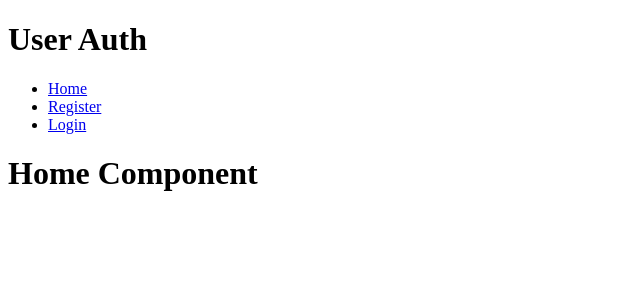
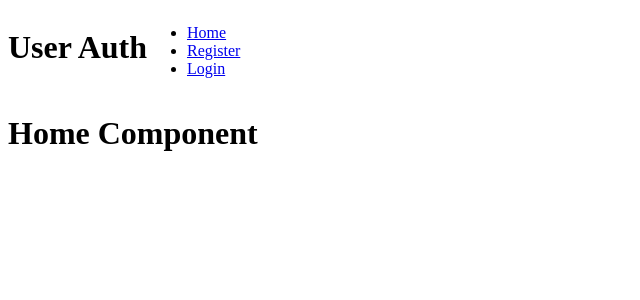
Before and after one commit to sambdt/user-auth, a React (Create React App) app: page / in a window 1280 px wide. Shown: the top 300 px of the page, without its empty margins (0-640 px from the left). Built offline with nearby package versions, Linux system fonts and the light colour scheme.

Commit message:
move route to App and title and navbar to header

```diff
--- a/src/App.css
+++ b/src/App.css
@@ -1,38 +1,3 @@
-.App {
-  text-align: center;
+.header {
+  display: flex;
 }
-
-.App-logo {
-  height: 40vmin;
-  pointer-events: none;
-}
-
-@media (prefers-reduced-motion: no-preference) {
-  .App-logo {
-    animation: App-logo-spin infinite 20s linear;
-  }
-}
-
-.App-header {
-  background-color: #282c34;
-  min-height: 100vh;
-  display: flex;
-  flex-direction: column;
-  align-items: center;
-  justify-content: center;
-  font-size: calc(10px + 2vmin);
-  color: white;
-}
-
-.App-link {
-  color: #61dafb;
-}
-
-@keyframes App-logo-spin {
-  from {
-    transform: rotate(0deg);
-  }
-  to {
-    transform: rotate(360deg);
-  }
-}
--- a/src/App.js
+++ b/src/App.js
@@ -1,5 +1,11 @@
 import React, { useEffect, useState } from 'react';
-import NavBar from './component/NavBar';
+import { Route } from 'react-router-dom';
+
+import Header from './component/Header';
+import Home from './component/Home';
+import Register from './component/Register';
+import Login from './component/Login';
+import Account from './component/Account';
 
 function App() {
   const [userLoggedIn, setUserLoggedIn] = useState(false);
@@ -18,8 +24,19 @@ function App() {
 
   return (
     <div>
-      <h1> User Auth </h1>
-      <NavBar userLoggedIn={userLoggedIn} handleAuth={handleAuth} />
+      <Header userLoggedIn={userLoggedIn} handleAuth={handleAuth} />
+      <Route path="/" component={Home} exact />
+      <Route path="/register" component={Register} />
+      <Route
+        path="/login"
+        render={(props) => (
+          <Login
+            {...props}
+            handleAuth={handleAuth}
+          />
+        )}
+      />
+      <Route path="/account" component={Account} />
     </div>
   );
 }
--- /dev/null
+++ b/src/component/Header.js
@@ -0,0 +1,11 @@
+import React from 'react';
+import NavBar from './NavBar';
+
+export default function Header({ userLoggedIn, handleAuth }) {
+  return (
+    <div className="header">
+      <h1> User Auth </h1>
+      <NavBar userLoggedIn={userLoggedIn} handleAuth={handleAuth} />
+    </div>
+  );
+}
--- a/src/component/NavBar.js
+++ b/src/component/NavBar.js
@@ -1,14 +1,8 @@
 import React from 'react';
-import { Link, Route, withRouter } from 'react-router-dom';
-
-import Home from './Home';
-import Register from './Register';
-import Login from './Login';
-import Account from './Account';
+import { Link, withRouter } from 'react-router-dom';
 
 function NavBar({ userLoggedIn, handleAuth, history }) {
   return (
-    <div>
     <ul>
       <li>
         <Link to="/"> Home </Link>
@@ -42,22 +36,7 @@ function NavBar({ userLoggedIn, handleAuth, history }) {
               </>
             )
         }
-
     </ul>
-
-      <Route path="/" component={Home} exact />
-      <Route path="/register" component={Register} />
-      <Route
-        path="/login"
-        render={(props) => (
-          <Login
-            {...props}
-            handleAuth={handleAuth}
-          />
-        )}
-      />
-      <Route path="/account" component={Account} />
-    </div>
   );
 }
 
```
Lines whose indentation alone changed are shown as unchanged.
